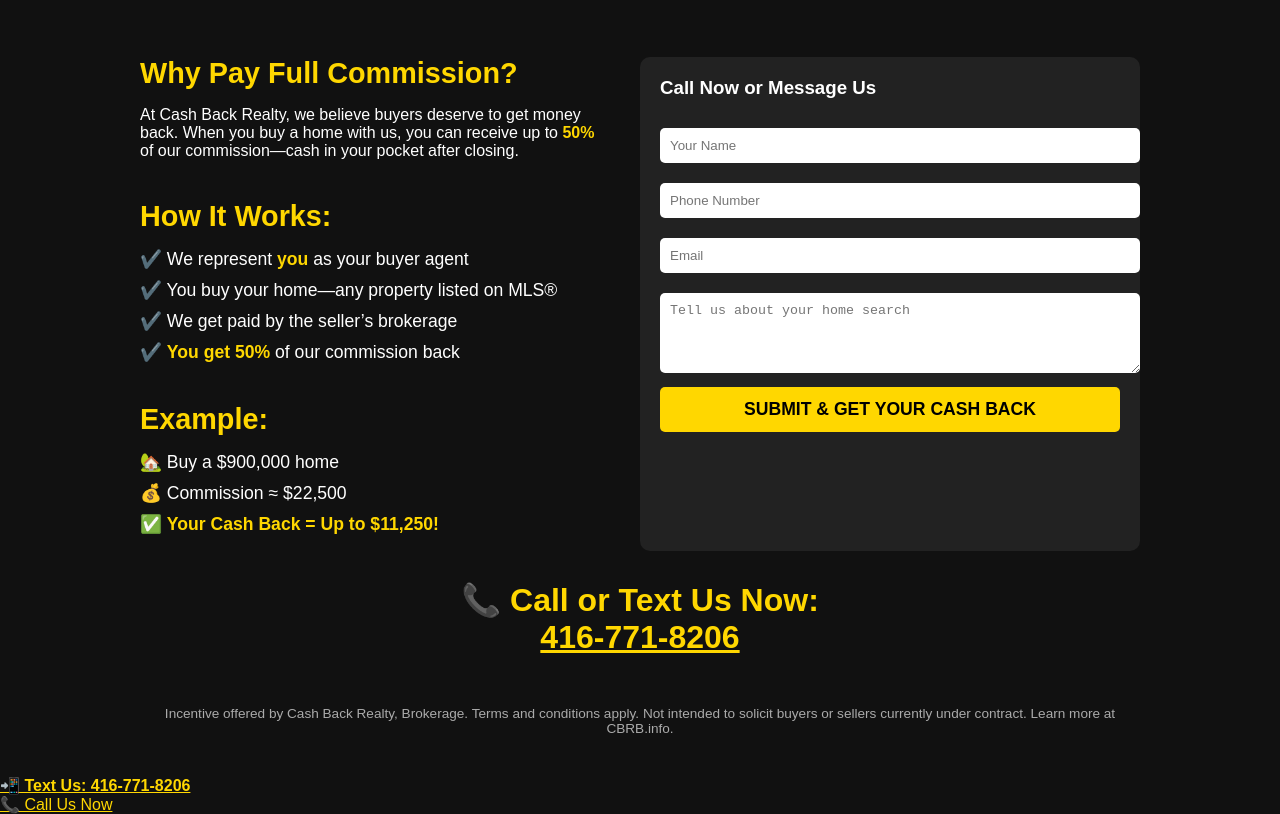
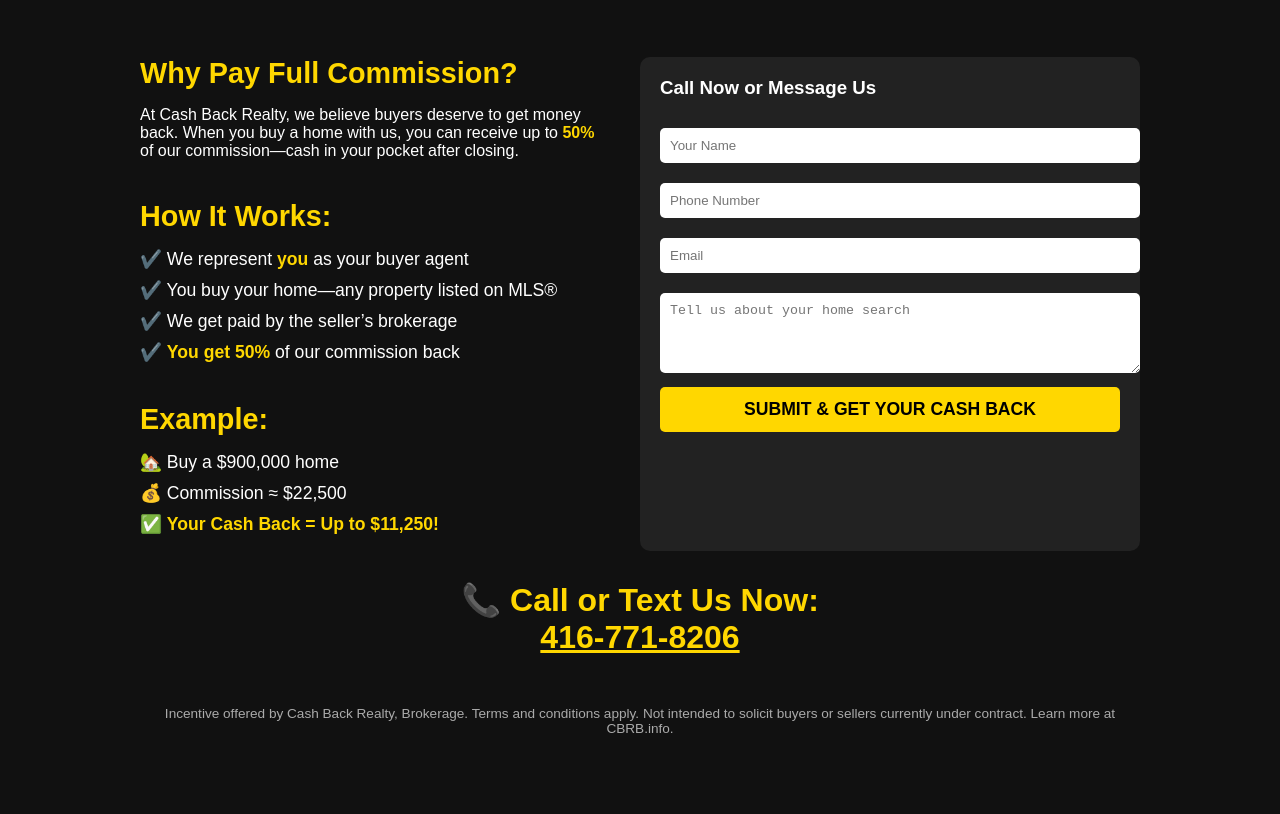
Before and after one commit to cashbackrealty/cashbackrealty, a plain HTML site: page index.html in a window 1280 px wide. Shown: the part 165-979 px from the top of the page. After the commit the page ends 941 px from the top, so only its background shows below. Drawn offline with Linux system fonts and the light colour scheme.

Commit message:
Update index.html

```diff
--- a/index.html
+++ b/index.html
@@ -186,10 +186,5 @@
       Incentive offered by Cash Back Realty, Brokerage. Terms and conditions apply. Not intended to solicit buyers or sellers currently under contract. Learn more at CBRB.info.
     </div>
   </div>
-
-<a href="sms:+14167718206" style="color: #FFD700; font-weight: bold;">📲 Text Us: 416-771-8206</a><br>
-<a href="tel:+14167718206" style="color: #FFD700;">📞 Call Us Now</a>
-
-
 </body>
 </html>
```
